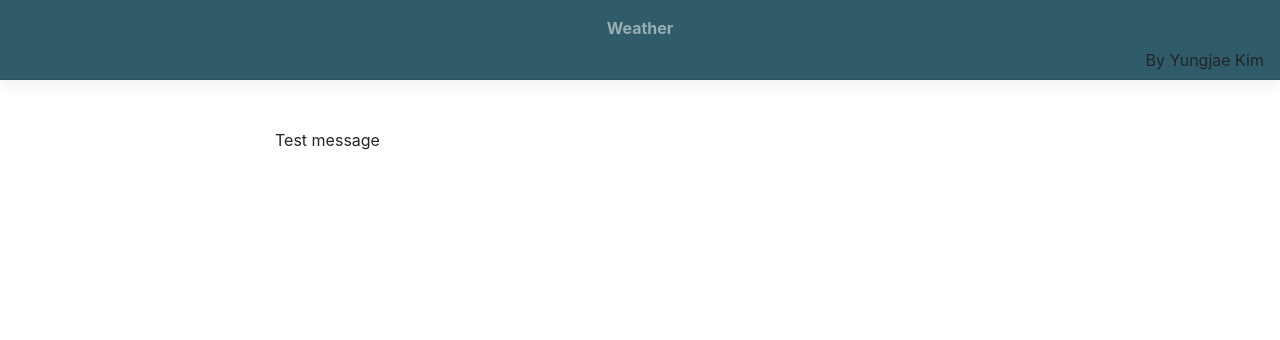
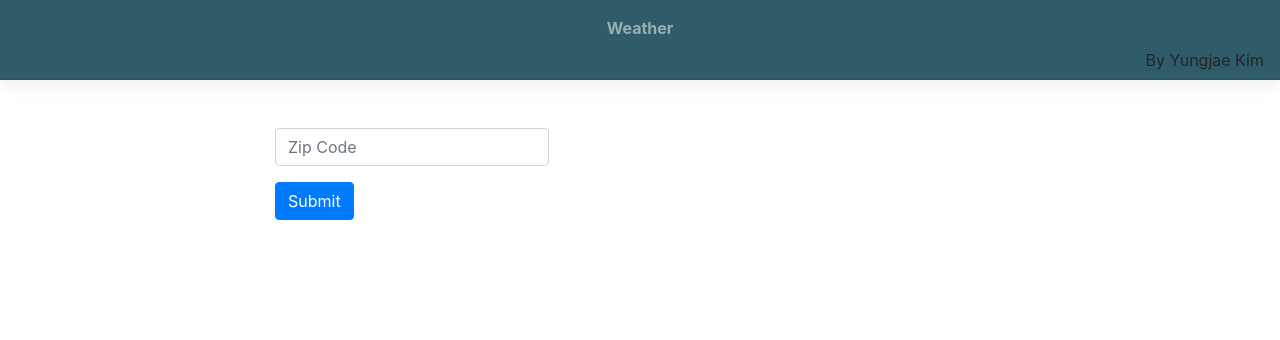
Before and after one commit to yjrep/weather_service, a Django app: page / in a window 1280 px wide. Shown: the top 340 px of the page. Run offline with Django 3.2, Linux system fonts and the light colour scheme.

Commit message:
added zip code search form

```diff
--- /dev/null
+++ b/weather/forms.py
@@ -0,0 +1,18 @@
+from django import forms
+
+
+class SearchForm(forms.Form):
+    zipcode = forms.RegexField(
+        label='',
+        required=True,
+        min_length=5,
+        max_length=5,
+        regex='^[0-9]{5}',
+        error_messages={
+            'invalid': 'Please enter a valid zip code'
+        },
+        widget=forms.TextInput(attrs={
+            'class': 'form-control mb-3',
+            'placeholder': 'Zip Code'
+        })
+    )
--- a/weather/static/style.css
+++ b/weather/static/style.css
@@ -12,3 +12,10 @@
     margin-top: 3rem;
     margin-bottom: 3rem;
 }
+
+.errorlist {
+    font-size: .9rem;
+    font-weight: 700;
+    list-style-type: none;
+    color: red;
+}
--- a/weather/templates/index.html
+++ b/weather/templates/index.html
@@ -10,5 +10,14 @@
 {% endblock %}
 
 {% block content %}
-    <div>{{ msg }}</div>
+<form method="post">
+    {% csrf_token %}
+    <div class="form-row align-items-center mb-4">
+        <div class="col-auto">
+            {{ form }}
+
+            <input type="submit" class="btn btn-primary mb-3"value="Submit" />
+        </div>
+    </div>
+</form>
 {% endblock %}
--- a/weather/views.py
+++ b/weather/views.py
@@ -1,10 +1,18 @@
 from weather.models import ZipCode
 from django.shortcuts import render
 
+from .forms import SearchForm
+
 
 def index(request):
+    form = SearchForm()
+
+    if request.method == 'POST':
+        form = SearchForm(request.POST)
+
+
     context = {
-        'msg': 'Test message'
+        'form': form,
     }
 
     return render(request, 'index.html', context)
```
